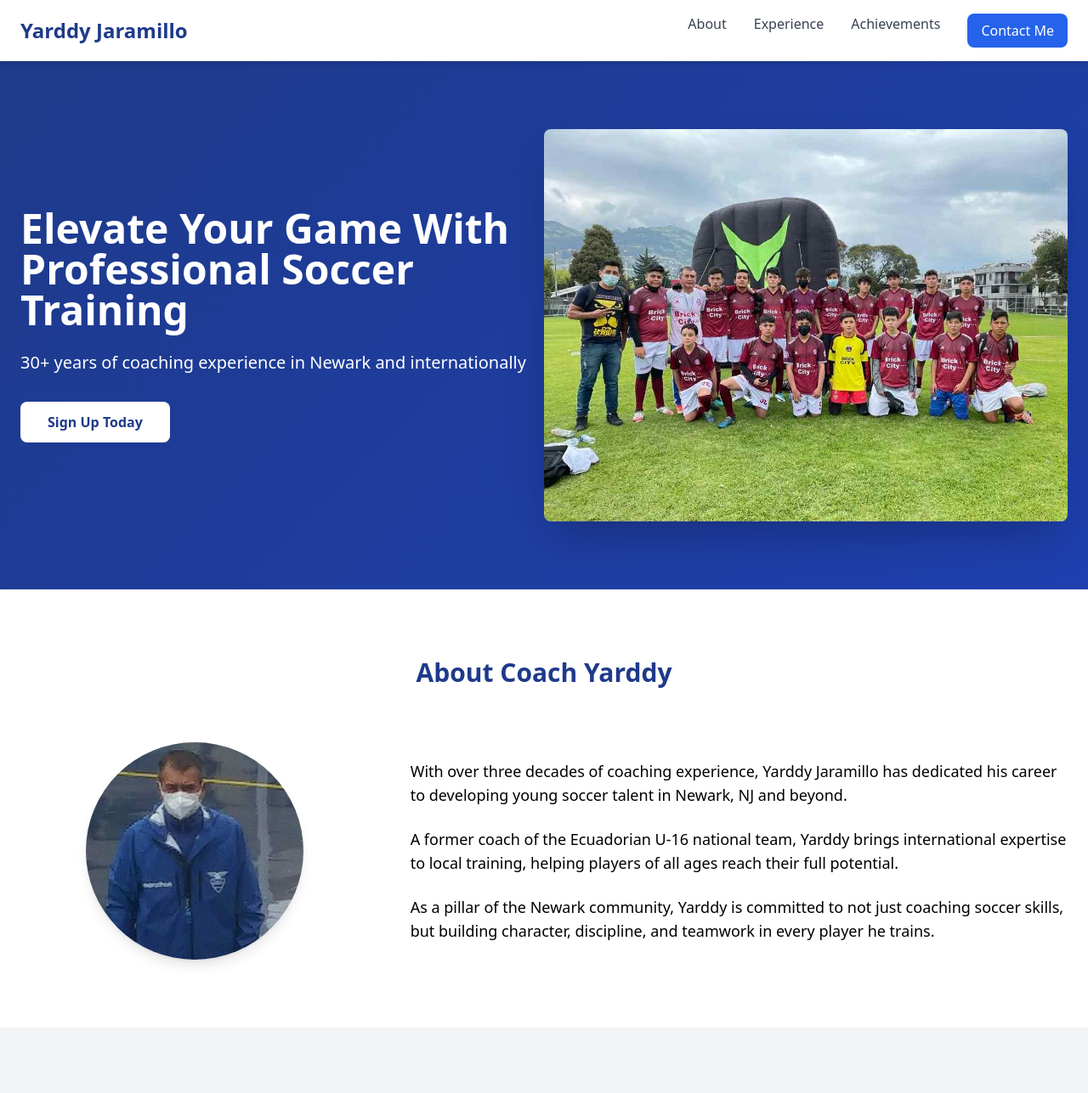
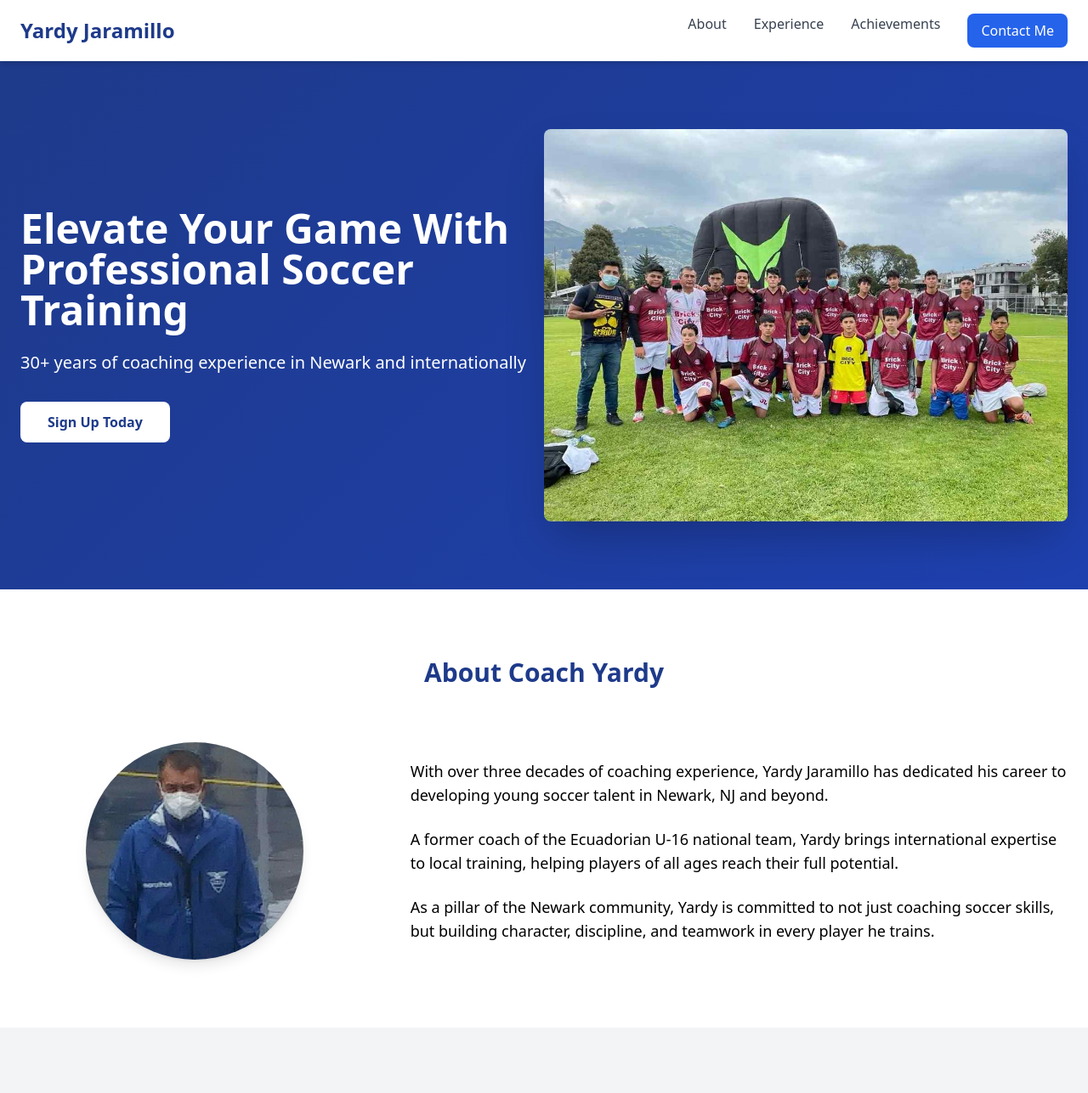
Before and after one commit to ssd42/stevendias, a plain HTML site: page individuals/yardy.html in a window 1280 px wide. Shown: the top 1287 px of the page at 85% size. Drawn offline with nearby package versions, Linux system fonts and the light colour scheme.

```diff
--- a/individuals/yarddy.html
+++ b/individuals/yardy.html
@@ -3,7 +3,7 @@
 <head>
     <meta charset="UTF-8">
     <meta name="viewport" content="width=device-width, initial-scale=1.0">
-    <title>Yarddy Jaramillo | Elite Soccer Coaching</title>
+    <title>Yardy Jaramillo | Elite Soccer Coaching</title>
     <script src="https://cdn.tailwindcss.com"></script>
     <link href="https://unpkg.com/aos@2.3.1/dist/aos.css" rel="stylesheet">
     <script src="https://unpkg.com/aos@2.3.1/dist/aos.js"></script>
@@ -28,7 +28,7 @@
     <nav class="bg-white shadow-md sticky top-0 z-50">
         <div class="container mx-auto px-6 py-4">
             <div class="flex items-center justify-between">
-                <div class="text-2xl font-bold text-blue-900">Yarddy Jaramillo</div>
+                <div class="text-2xl font-bold text-blue-900">Yardy Jaramillo</div>
                 <div class="hidden md:flex space-x-8">
                     <a href="#about" class="text-gray-700 hover:text-blue-600 transition">About</a>
                     <a href="#experience" class="text-gray-700 hover:text-blue-600 transition">Experience</a>
@@ -59,15 +59,15 @@
     <!-- About Section -->
     <section id="about" class="py-20 bg-white">
         <div class="container mx-auto px-6">
-            <h2 class="text-3xl font-bold text-center mb-16 text-blue-900" data-aos="fade-up">About Coach Yarddy</h2>
+            <h2 class="text-3xl font-bold text-center mb-16 text-blue-900" data-aos="fade-up">About Coach Yardy</h2>
             <div class="flex flex-col md:flex-row items-center">
                 <div class="md:w-1/3 mb-10 md:mb-0" data-aos="fade-right">
-                    <img src="../static/image1.jpeg" alt="Yarddy Jaramillo" class="rounded-full w-64 h-64 object-cover mx-auto shadow-lg">
+                    <img src="../static/image1.jpeg" alt="Yardy Jaramillo" class="rounded-full w-64 h-64 object-cover mx-auto shadow-lg">
                 </div>
                 <div class="md:w-2/3 md:pl-12" data-aos="fade-left">
-                    <p class="text-lg mb-6">With over three decades of coaching experience, Yarddy Jaramillo has dedicated his career to developing young soccer talent in Newark, NJ and beyond.</p>
-                    <p class="text-lg mb-6">A former coach of the Ecuadorian U-16 national team, Yarddy brings international expertise to local training, helping players of all ages reach their full potential.</p>
-                    <p class="text-lg">As a pillar of the Newark community, Yarddy is committed to not just coaching soccer skills, but building character, discipline, and teamwork in every player he trains.</p>
+                    <p class="text-lg mb-6">With over three decades of coaching experience, Yardy Jaramillo has dedicated his career to developing young soccer talent in Newark, NJ and beyond.</p>
+                    <p class="text-lg mb-6">A former coach of the Ecuadorian U-16 national team, Yardy brings international expertise to local training, helping players of all ages reach their full potential.</p>
+                    <p class="text-lg">As a pillar of the Newark community, Yardy is committed to not just coaching soccer skills, but building character, discipline, and teamwork in every player he trains.</p>
                 </div>
             </div>
         </div>
@@ -83,7 +83,7 @@
                         <i data-feather="users" class="w-12 h-12"></i>
                     </div>
                     <h3 class="text-xl font-bold mb-4">All Age Groups</h3>
-                    <p>From youth beginners to competitive high school athletes, Yarddy has successfully coached players at every stage of development.</p>
+                    <p>From youth beginners to competitive high school athletes, Yardy has successfully coached players at every stage of development.</p>
                 </div>
                 <div class="bg-white p-8 rounded-lg shadow-md" data-aos="fade-up" data-aos-delay="200">
                     <div class="text-blue-600 mb-4">
@@ -152,7 +152,7 @@
                 <i class="fas fa-star"></i>
                 <i class="fas fa-star"></i>
                 </div>
-                <p class="italic mb-6">"Coach Yarddy transformed my son from a shy beginner to a confident team player. His technical skills improved dramatically in just one season!"</p>
+                <p class="italic mb-6">"Coach Yardy transformed my son from a shy beginner to a confident team player. His technical skills improved dramatically in just one season!"</p>
                 <p class="font-semibold">- Maria G., Newark</p>
             </div>
 
@@ -165,7 +165,7 @@
                 <i class="fas fa-star"></i>
                 <i class="fas fa-star"></i>
                 </div>
-                <p class="italic mb-6">"The discipline and work ethic my daughter learned from Coach Yarddy has helped her both on and off the field. Truly a life-changing experience."</p>
+                <p class="italic mb-6">"The discipline and work ethic my daughter learned from Coach Yardy has helped her both on and off the field. Truly a life-changing experience."</p>
                 <p class="font-semibold">- James T., East Orange</p>
             </div>
 
@@ -178,7 +178,7 @@
                 <i class="fas fa-star"></i>
                 <i class="fas fa-star"></i> <!-- outlined star for 4/5 rating -->
                 </div>
-                <p class="italic mb-6">"After training with Yarddy, my son made his high school varsity team as a freshman. The technical foundation he built was unmatched."</p>
+                <p class="italic mb-6">"After training with Yardy, my son made his high school varsity team as a freshman. The technical foundation he built was unmatched."</p>
                 <p class="font-semibold">- Lisa M., Bloomfield</p>
             </div>
 
@@ -193,7 +193,7 @@
         <div class="container mx-auto px-6">
             <div class="max-w-4xl mx-auto">
                 <h2 class="text-3xl font-bold text-center mb-6" data-aos="fade-up">Ready to Start Training?</h2>
-                <p class="text-xl text-center mb-12" data-aos="fade-up" data-aos-delay="100">Contact Coach Yarddy to discuss training options, pricing, and availability.</p>
+                <p class="text-xl text-center mb-12" data-aos="fade-up" data-aos-delay="100">Contact Coach Yardy to discuss training options, pricing, and availability.</p>
 
                 <form class="grid md:grid-cols-2 gap-6" data-aos="fade-up" data-aos-delay="200">
                     <div>
@@ -235,7 +235,7 @@
         <div class="container mx-auto px-6">
             <div class="flex flex-col md:flex-row justify-between items-center">
                 <div class="mb-6 md:mb-0">
-                    <div class="text-2xl font-bold mb-2">Yarddy Jaramillo</div>
+                    <div class="text-2xl font-bold mb-2">Yardy Jaramillo</div>
                     <p class="text-gray-400">Professional Soccer Coach</p>
                 </div>
                 <div class="flex space-x-6">
@@ -251,7 +251,7 @@
                 </div>
             </div>
             <div class="border-t border-gray-800 mt-8 pt-8 text-center text-gray-400">
-                <p>&copy; <span id="year"></span> Yarddy Jaramillo Soccer Coaching. All rights reserved.</p>
+                <p>&copy; <span id="year"></span> Yardy Jaramillo Soccer Coaching. All rights reserved.</p>
             </div>
         </div>
     </footer>
```
